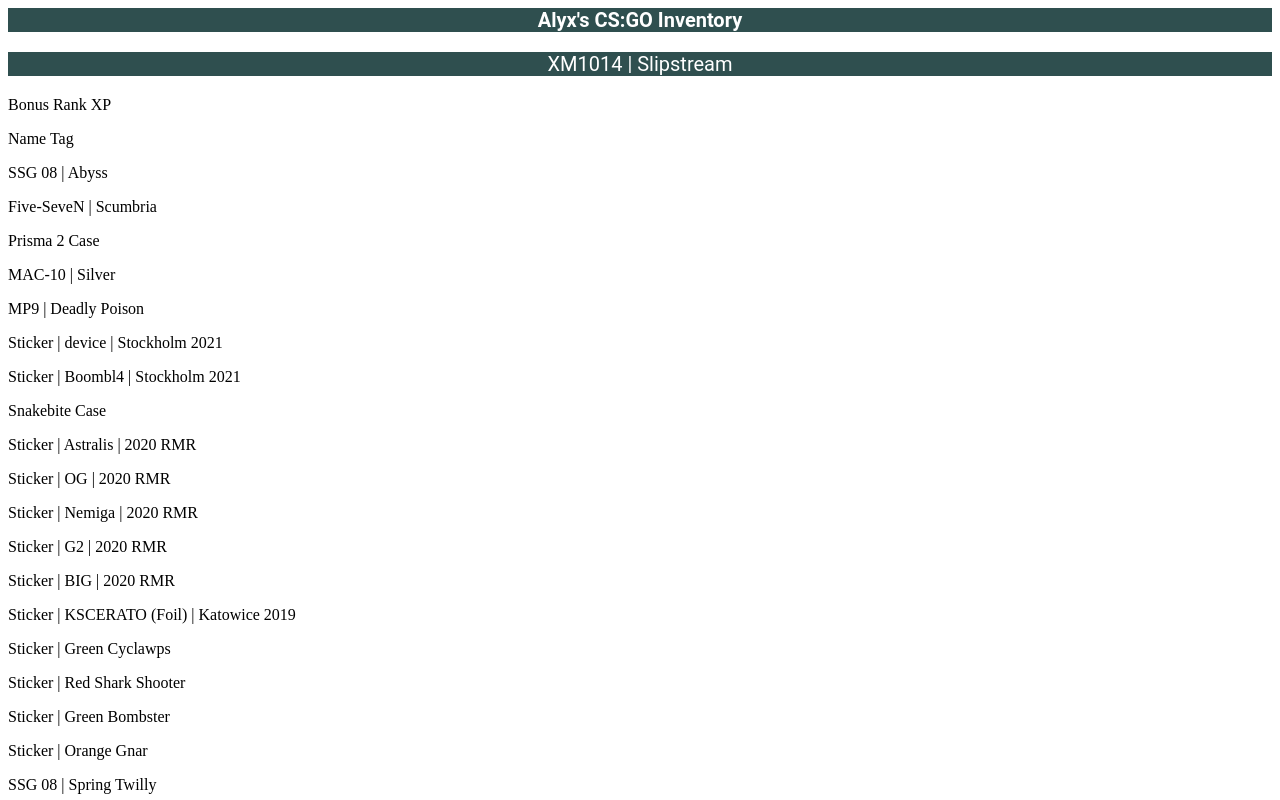
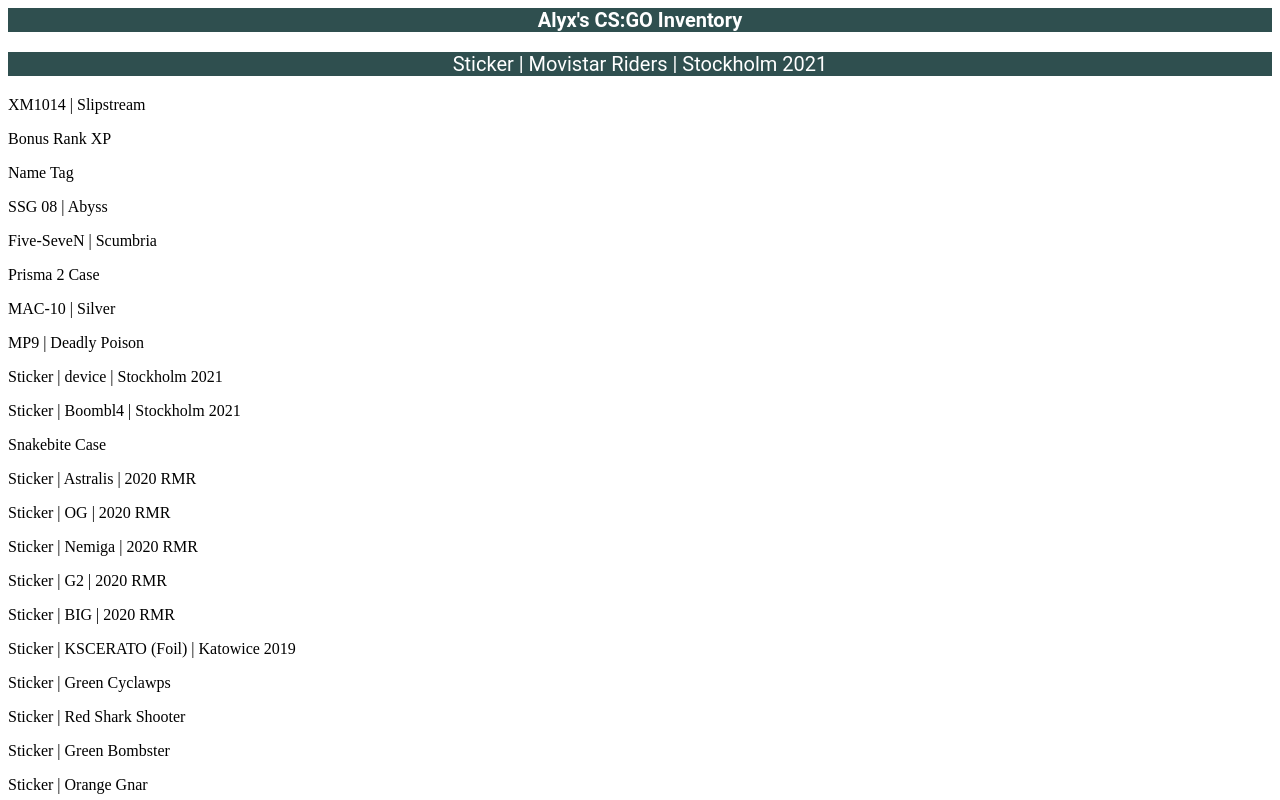
Before and after one commit to adam-burke0/alyx.info, a plain HTML site: page cs/index.html in a window 1280 px wide. Shown: the top 800 px of the page. Drawn offline with Linux system fonts and the light colour scheme; files that its build step writes are made by us from their sources.

Commit message:
Update cs/index.html

```diff
--- a/cs/index.html
+++ b/cs/index.html
@@ -10,7 +10,13 @@
 <body>
 	<h3 id="inv">Alyx's CS:GO Inventory</h3>
 	<p id="inv">
-XM1014 | Slipstream
+Sticker | Movistar Riders | Stockholm 2021
+                        </p>
+                    </div>
+                </div>
+			    <div class="col-md-2">
+				    <div class="card-body">
+					    <p class="card-text">XM1014 | Slipstream
                         </p>
                     </div>
                 </div>
```
